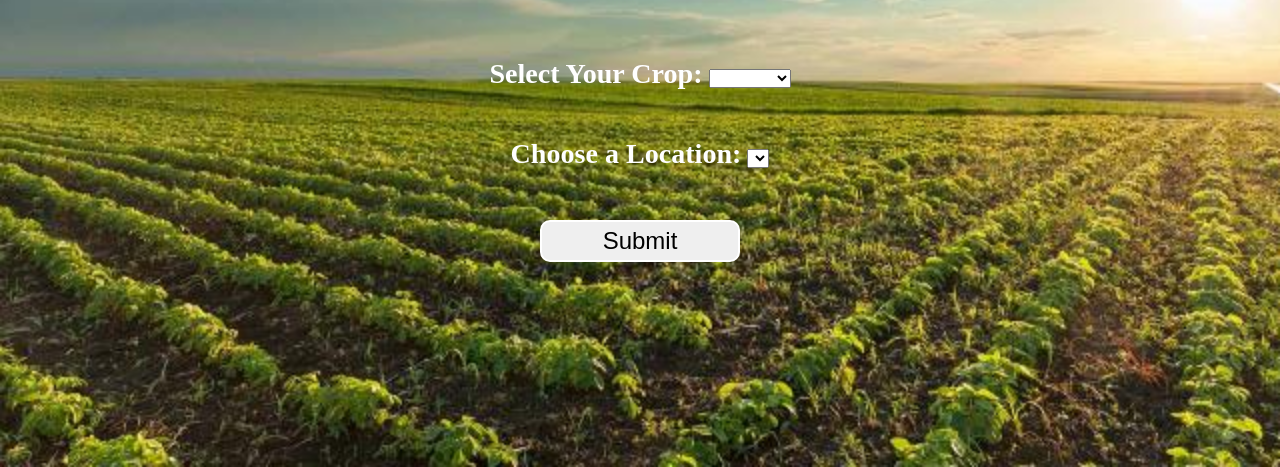
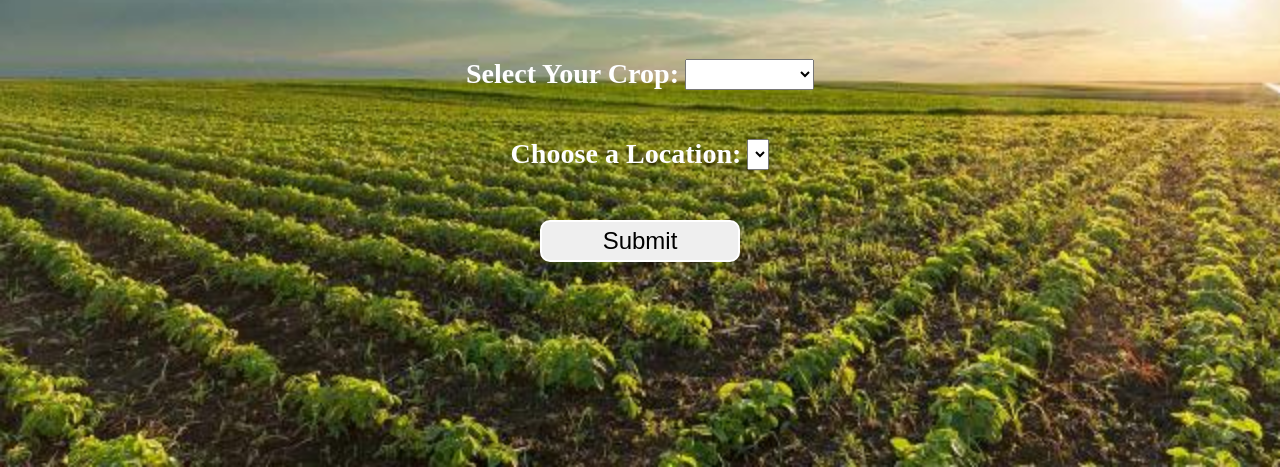
Before and after one commit to tntmeyer/organic-prices, a website: page index.html in a window 1280 px wide. Shown: the part 333-800 px from the top of the page. Drawn offline with Linux system fonts and the light colour scheme.

Commit message:
larger select bottons

```diff
--- a/styles/styles.css
+++ b/styles/styles.css
@@ -53,6 +53,10 @@ h3#location {
 	text-align: center;
 }
 
+select {
+	font-size: 100%;
+}
+
 button {
 	width: 200px;
 	padding: 5px;
```
